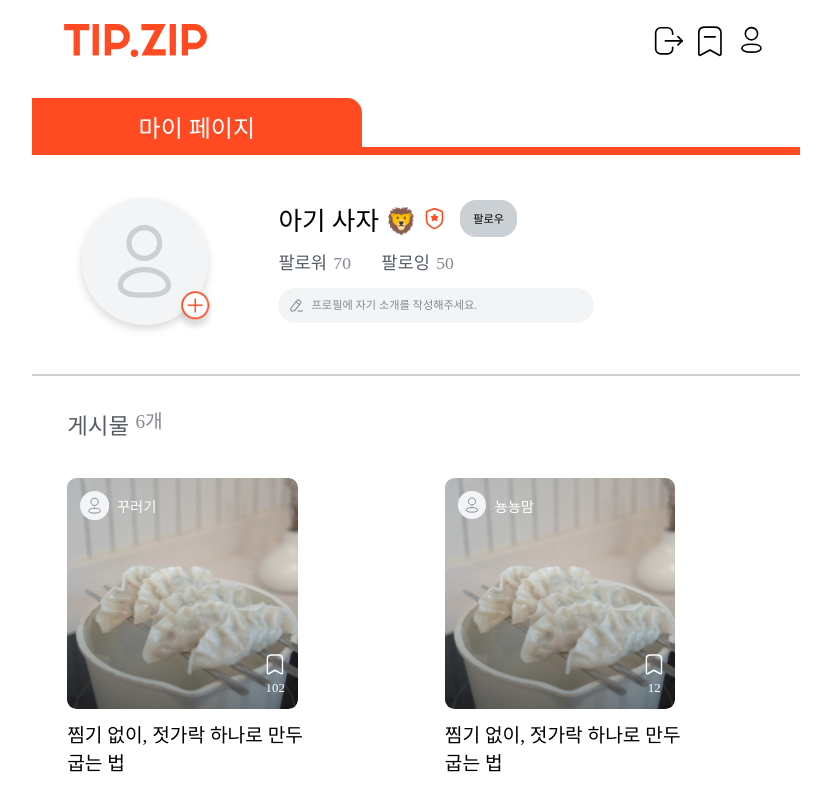
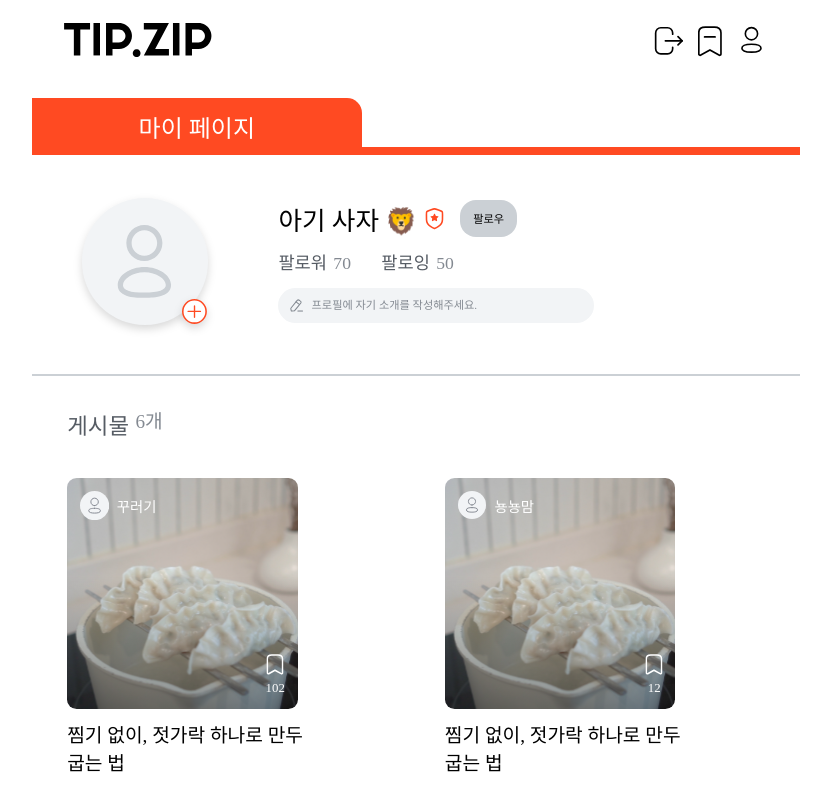
Before and after one commit to TIP-ZIP/TIPZIP_FE, a React (Vite) app: page /mypage in a window 1280 px wide. Shown: the top 800 px of the page, without its empty margins (224-1055 px from the left). Built offline with nearby package versions, Linux system fonts and the light colour scheme; a web font is replaced by a local one.

Commit message:
fix(mypage): 디자인 디테일 수정 및 로직 변경

```diff
--- a/src/components/Icons/TipZipLogo.ts
+++ b/src/components/Icons/TipZipLogo.ts
@@ -3,8 +3,14 @@ import { colors } from '@styles/theme/colors';
 
 import MainLogo from '@assets/svgs/TipZipLogo.svg?react';
 
-export const TipZipLogo = styled(MainLogo)`
-  width: 18.8rem;
-  height: 4.4rem;
-  fill: ${({ color }) => color || `${colors.TZ_Signature[500]}`};
+interface TipZipLogoProps {
+  color?: string;
+  width?: string;
+  height?: string;
+}
+
+export const TipZipLogo = styled(MainLogo)<TipZipLogoProps>`
+  width: ${({ width }) => width || '18.8rem'};
+  height: ${({ height }) => height || '4.4rem'};
+  fill: ${({ color }) => color || `${colors.TZ_Signature[500]}`}; // 기본 색상
 `;
--- a/src/components/header/Header.Styled.ts
+++ b/src/components/header/Header.Styled.ts
@@ -23,15 +23,6 @@ export const ItemList = styled.div`
   display: flex;
   width: 100%;
   justify-content: space-between;
-`;
-
-export const Logo = styled.div`
-  background: url(${logo});
-  background-size: contain;
-  background-repeat: no-repeat;
-  width: 9.23rem;
-  height: 2.13rem;
-  cursor: pointer;
 `;
 
 export const IconList = styled.div`
--- a/src/components/header/Header.tsx
+++ b/src/components/header/Header.tsx
@@ -2,11 +2,13 @@ import React, { useState } from 'react';
 import * as S from './Header.Styled';
 import { useNavigate, useLocation } from 'react-router-dom';
 import { LogoutModal } from '@components/modal/LogoutModal';
+import { TipZipLogo } from '@components/Icons/TipZipLogo';
 
 const Header: React.FC = () => {
   const navigate = useNavigate();
   const location = useLocation();
   const [showLogoutModal, setShowLogoutModal] = useState(false);
+  const logoColor = location.pathname === '/mypage' ? 'black' : '';
 
   // 추후 로그인 로직 추가
   const isLoggedIn = true;
@@ -26,7 +28,14 @@ const Header: React.FC = () => {
     <>
       <S.Container>
         <S.ItemList>
-          <S.Logo onClick={() => navigate('/home')} />
+          <div style={{ cursor: 'pointer' }}>
+            <TipZipLogo
+              onClick={() => navigate('/home')}
+              color={logoColor}
+              width='9.23rem'
+              height='2.13rem'
+            />
+          </div>
           <S.IconList>
             {isLoggedIn && location.pathname === '/mypage' && (
               <S.Icon onClick={handleLogoutClick}>
--- a/src/components/home/PostList/PostList.Styled.ts
+++ b/src/components/home/PostList/PostList.Styled.ts
@@ -21,6 +21,7 @@ export const PostItem = styled.div`
   display: flex;
   position: relative;
   flex-direction: column;
+  cursor: pointer;
   gap: 0.8rem;
   overflow: hidden;
   text-align: left;
--- a/src/components/home/PostList/PostList.tsx
+++ b/src/components/home/PostList/PostList.tsx
@@ -1,6 +1,6 @@
 import React from 'react';
 import * as S from './PostList.Styled';
-import { useLocation } from 'react-router-dom';
+import { useLocation, useNavigate } from 'react-router-dom';
 
 interface Post {
   id: number;
@@ -19,12 +19,13 @@ interface PostListProps {
 
 const PostList: React.FC<PostListProps> = ({ posts, handleBookmarkClick }) => {
   const location = useLocation();
+  const navigate = useNavigate();
   const isMypage = location.pathname === '/mypage';
 
   return (
     <S.PostList $isMypage={isMypage}>
       {posts.map((post) => (
-        <S.PostItem key={post.id}>
+        <S.PostItem key={post.id} onClick={() => navigate(`/mypage/${post.id}`)}>
           <S.PostImage $isMypage={isMypage}>
             <S.ProfileContainer>
               <S.ProfileImage />
--- a/src/components/modal/LoginModal.tsx
+++ b/src/components/modal/LoginModal.tsx
@@ -6,6 +6,7 @@ export const LoginModal: React.FC<{
   onClose: () => void;
   onLogin: () => void;
 }> = ({ showModal, onClose, onLogin }) => {
+  if (!showModal) return null;
   return (
     <Modal
       showModal={showModal}
--- a/src/components/mypage/Editor/Editor.Styled.ts
+++ b/src/components/mypage/Editor/Editor.Styled.ts
@@ -4,8 +4,11 @@ import close from '@assets/svgs/closemodal.svg';
 export const EditorContainer = styled.div`
   position: fixed;
   bottom: 0;
-  left: 0;
+  left: 50%;
+  transform: translateX(-50%);
   width: 100%;
+  min-width: 375px;
+  max-width: 768px;
   padding-top: 1.8rem;
   z-index: 1000;
   display: flex;
--- a/src/components/mypage/EditorSection/EditorSection.tsx
+++ b/src/components/mypage/EditorSection/EditorSection.tsx
@@ -25,26 +25,27 @@ const EditorSection: React.FC<EditorSectionProps> = ({
 
   useEffect(() => {
     // 외부 클릭 감지
-    const handleClickOutside = (e: MouseEvent) => {
+    const handleClickOutside = (e: PointerEvent) => {
       if (editorRef.current && !editorRef.current.contains(e.target as Node)) {
         closeEditor(); // 외부 클릭 시 에디터 닫기
       }
     };
 
-    document.addEventListener('mousedown', handleClickOutside);
+    document.addEventListener('pointerdown', handleClickOutside);
 
     return () => {
-      document.removeEventListener('mousedown', handleClickOutside);
+      document.removeEventListener('pointerdown', handleClickOutside);
     };
   }, [closeEditor]);
 
   return (
     showEditor && (
+      <div ref={editorRef}>
         <Editor
           title={editorType === 'nickname' ? '닉네임 바꾸기' : '자기소개 작성'}
           onClose={closeEditor}
         >
-        <S.EditorContainer ref={editorRef}>
+          <S.EditorContainer>
             {editorType === 'nickname' ? (
               <S.InputBox>
                 <S.EditorInput
@@ -69,6 +70,7 @@ const EditorSection: React.FC<EditorSectionProps> = ({
             )}
           </S.EditorContainer>
         </Editor>
+      </div>
     )
   );
 };
--- a/src/components/mypage/PostSection/PostSection.tsx
+++ b/src/components/mypage/PostSection/PostSection.tsx
@@ -1,4 +1,5 @@
 import React from 'react';
+import { useLocation } from 'react-router-dom';
 import PostList from '@components/home/PostList/PostList';
 import * as S from './PostSection.Styled';
 
@@ -7,7 +8,10 @@ interface PostSectionProps {
   handleBookmarkClick: (postId: number) => void;
 }
 
-const PostSection: React.FC<PostSectionProps> = ({ posts, handleBookmarkClick }) => (
+const PostSection: React.FC<PostSectionProps> = ({ posts, handleBookmarkClick }) => {
+  const location = useLocation();
+
+  return (
     <S.PostSection>
       <S.PostInfo>
         <S.PostText>게시물</S.PostText>
@@ -16,9 +20,10 @@ const PostSection: React.FC<PostSectionProps> = ({ posts, handleBookmarkClick })
       <PostList
         posts={posts}
         handleBookmarkClick={handleBookmarkClick}
-      $isMypage={window.location.pathname === '/mypage'}
+        $isMypage={location.pathname === '/mypage'}
       />
     </S.PostSection>
   );
+};
 
 export default PostSection;
--- a/src/components/mypage/ProfileSection/ProfileSection.Styled.ts
+++ b/src/components/mypage/ProfileSection/ProfileSection.Styled.ts
@@ -1,6 +1,6 @@
 import styled from 'styled-components';
 import grayprofile from '@assets/svgs/grayProfile.svg';
-import changeImg from '@assets/pngs/Plus.png';
+import changeImg from '@assets/svgs/Plus.svg';
 import edit from '@assets/svgs/Edit.svg';
 import shield from '@assets/svgs/shield.svg';
 
@@ -45,8 +45,8 @@ export const plusBtn = styled.div`
   right: 0.001rem;
   bottom: 0;
   width: 1.6rem;
+  filter: drop-shadow(0px 4px 4px rgba(0, 0, 0, 0.15));
   height: 1.6rem;
-  transform: scale(1.6);
   cursor: pointer;
 `;
 
--- a/src/components/mypage/ProfileSection/ProfileSection.tsx
+++ b/src/components/mypage/ProfileSection/ProfileSection.tsx
@@ -59,9 +59,9 @@ const ProfileSection: React.FC<ProfileSectionProps> = ({
         />
       </S.ImgSection>
       <S.InfoSection>
-        <S.NameSection onClick={onNameClick}>
+        <S.NameSection>
           <S.NameBox>
-            <S.Name>{nickname}</S.Name>
+            <S.Name onClick={onNameClick}>{nickname}</S.Name>
             <S.Verfied />
           </S.NameBox>
           {!isOwnProfile && (
```
Also changed, not shown: src/assets/pngs/Plus.png (deleted), src/assets/svgs/plus.svg. Lines whose indentation alone changed are shown as unchanged.
